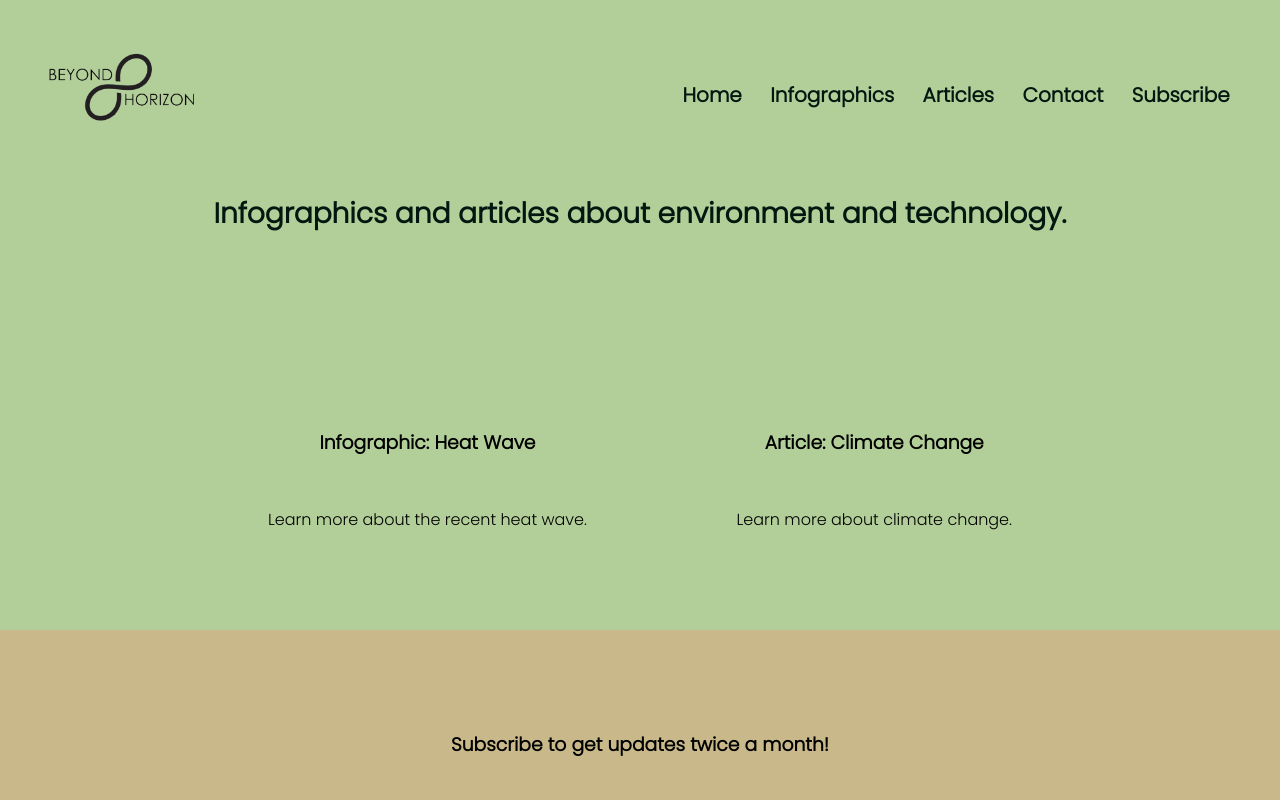
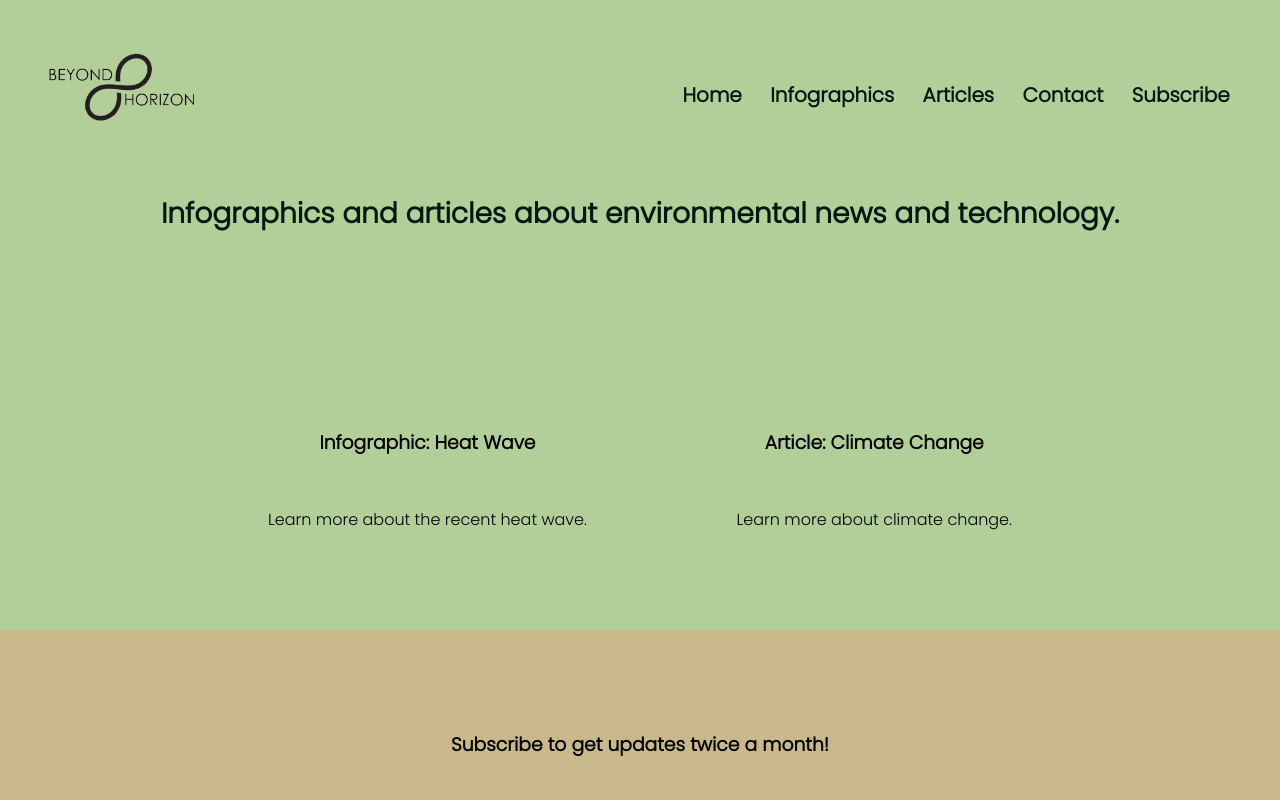
Before and after one commit to thinkingrock13/BeyondHorizon, a plain HTML site: page index.html in a window 1280 px wide. Shown: the top 800 px of the page. Drawn offline with nearby package versions, Linux system fonts and the light colour scheme.

Commit message:
Update index.html

```diff
--- a/index.html
+++ b/index.html
@@ -27,7 +27,7 @@
         <i class="bi bi-list" onclick="showmenu()"></i>
         </nav>
 <div class="text-box">
-    <h4>Infographics and articles about environment and technology.</h4>
+    <h4>Infographics and articles about environmental news and technology.</h4>
 
 </div>
 
```
